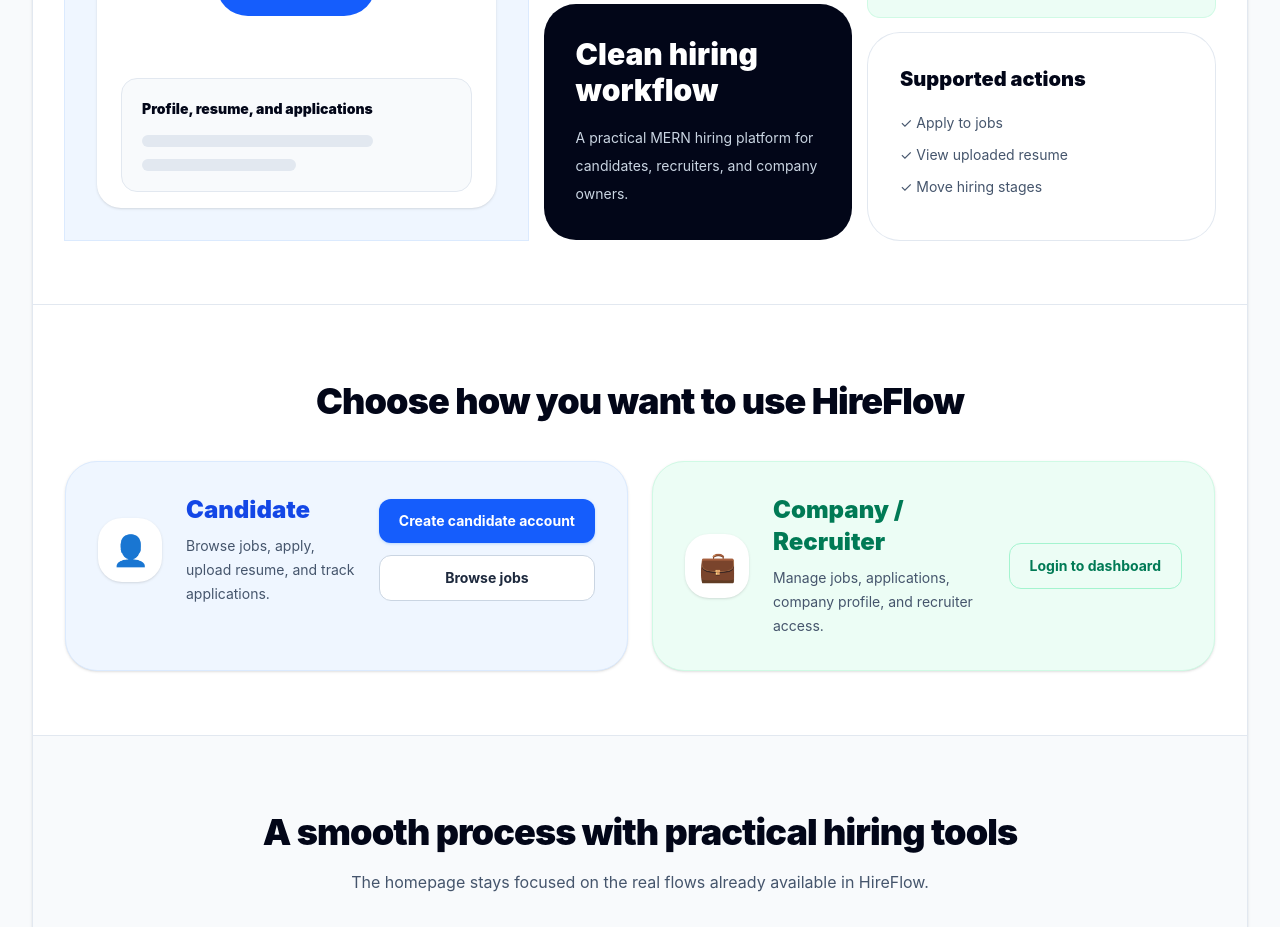
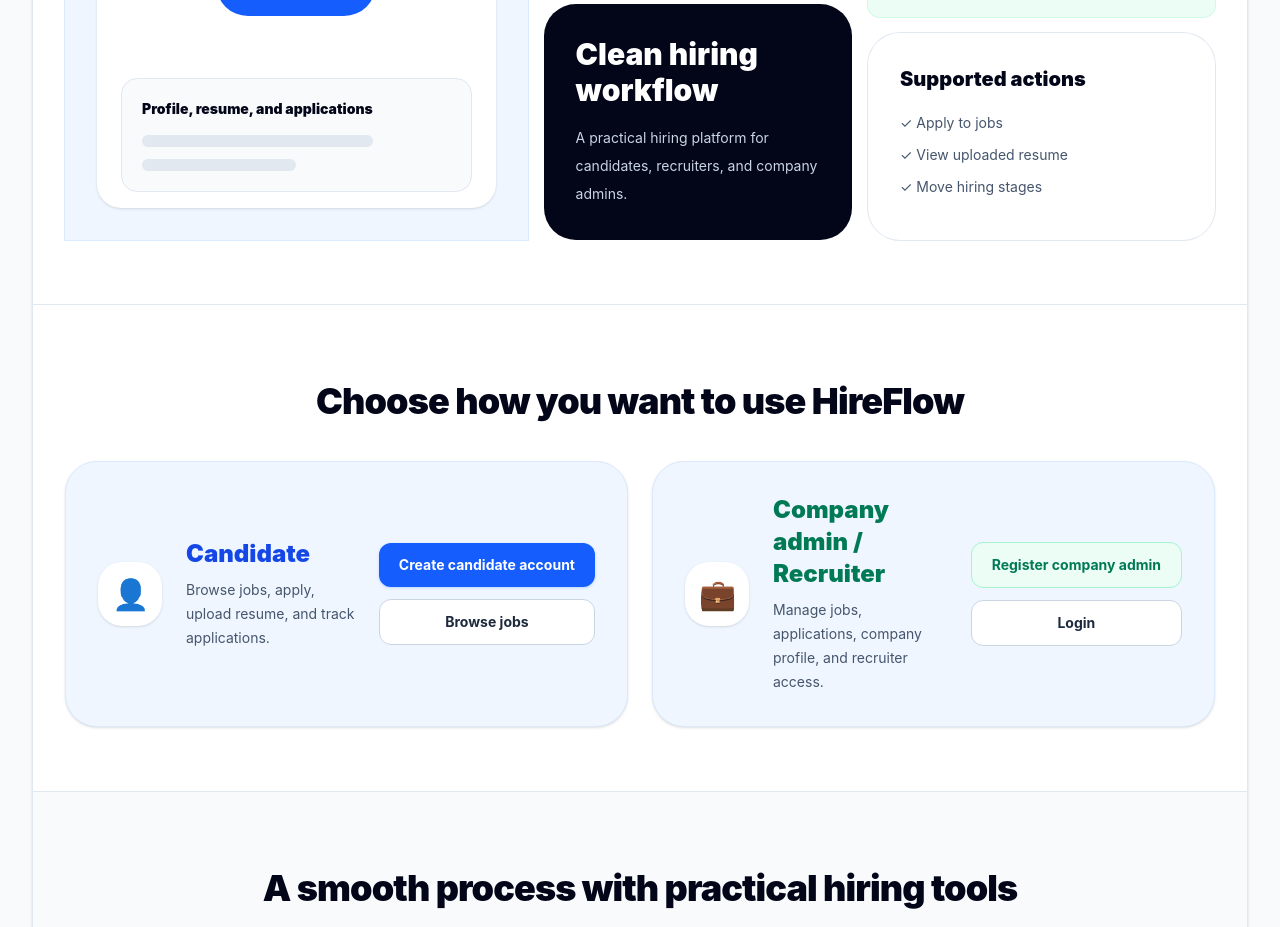
Before and after one commit to sahil-2403/Hireflow, a React (Vite) app in the folder frontend/: page / in a window 1280 px wide. Shown: the part 1080-2007 px from the top of the page. Built offline with nearby package versions, Linux system fonts and the light colour scheme; no server answers.

Commit message:
Clean up company admin UI wording

```diff
--- a/frontend/src/components/navigation/PublicNavbar.jsx
+++ b/frontend/src/components/navigation/PublicNavbar.jsx
@@ -7,6 +7,8 @@
 
 import { ROLES } from "../../features/auth/auth.constants";
 import { getDashboardPathForRole } from "../../features/auth/auth.utils";
+
+import getRoleDisplayName from "../../utils/getRoleDisplayName";
 
 const Icon = ({ name, className = "h-4 w-4" }) => {
   const icons = {
@@ -398,8 +400,8 @@
                   {getDisplayName(user)}
                 </p>
 
-                <p className="text-xs capitalize text-slate-500">
-                  {user?.role}
+                <p className="text-xs text-slate-500">
+                  {getRoleDisplayName(user?.role)}
                 </p>
               </div>
             </div>
@@ -455,8 +457,8 @@
                     {getDisplayName(user)}
                   </p>
 
-                  <p className="text-xs capitalize text-slate-500">
-                    {user?.role}
+                  <p className="text-xs text-slate-500">
+                    {getRoleDisplayName(user?.role)}
                   </p>
                 </div>
               </div>
--- a/frontend/src/pages/auth/LoginPage.jsx
+++ b/frontend/src/pages/auth/LoginPage.jsx
@@ -205,7 +205,7 @@
             </form>
 
             <p className="mt-6 text-center text-sm text-slate-600">
-              Don&apos;t have a candidate account?{" "}
+              Don&apos;t have an account?{" "}
               <Link
                 to="/register"
                 className="font-bold text-blue-600 hover:text-blue-700"
--- a/frontend/src/pages/auth/RegisterPage.jsx
+++ b/frontend/src/pages/auth/RegisterPage.jsx
@@ -52,15 +52,15 @@
   {
     role: ROLES.OWNER,
     eyebrow: "Hiring for your company?",
-    title: "Register as a company Admin",
-    heroEyebrow: "Company Admin registration",
+    title: "Register as a company admin",
+    heroEyebrow: "Company admin registration",
     heroTitle: "Create your hiring workspace for your company.",
     heroDescription:
       "Register as a company admin first. After email verification, you can create your company profile, post jobs, and invite recruiters.",
     formTitle: "Create your company admin account",
     formDescription:
       "After verifying your email, you can create your company profile and start managing hiring workflows.",
-    submitLabel: "Create company Admin account",
+    submitLabel: "Create company admin account",
     loadingLabel: "Creating admin account...",
     highlights: [
       {
@@ -264,7 +264,7 @@
                     const isSelected = selectedRole === option.role;
 
                     return (
-                      <div classname="flex">
+                      <div className="flex flex-col">
                         <span className="text-[0.7rem] ml-1 font-bold uppercase tracking-wider text-blue-600">
                           {option.eyebrow}
                         </span>
--- a/frontend/src/pages/public/HomePage.jsx
+++ b/frontend/src/pages/public/HomePage.jsx
@@ -189,8 +189,8 @@
           <h3 className="text-3xl font-black">Clean hiring workflow</h3>
 
           <p className="mt-4 text-sm leading-7 text-slate-300">
-            A practical MERN hiring platform for candidates, recruiters, and
-            company owners.
+            A practical hiring platform for candidates, recruiters, and company
+            admins.
           </p>
         </div>
       </div>
@@ -502,8 +502,8 @@
           <SectionHeading title="Choose how you want to use HireFlow" />
 
           <div className="mt-10 grid gap-6 lg:grid-cols-2">
-            <article className="rounded-4xl border border-blue-100 bg-blue-50 p-6 shadow-sm sm:p-8">
-              <div className="grid gap-6 sm:grid-cols-[auto_1fr_auto] sm:items-center">
+            <article className="flex rounded-4xl border border-blue-100 bg-blue-50 p-6 shadow-sm sm:p-8 justify-items-center">
+              <div className="grid gap-6 sm:grid-cols-[auto_1fr_auto] sm:items-center sm:justify-items-center">
                 <div className="grid h-16 w-16 place-items-center rounded-3xl bg-white text-3xl text-blue-700 shadow-sm">
                   👤
                 </div>
@@ -529,15 +529,15 @@
               </div>
             </article>
 
-            <article className="rounded-4xl border border-emerald-100 bg-emerald-50 p-6 shadow-sm sm:p-8">
-              <div className="grid gap-6 sm:grid-cols-[auto_1fr_auto] sm:items-center">
+            <article className="flex rounded-4xl border border-blue-100 bg-blue-50 p-6 shadow-sm sm:p-8 justify-items-center">
+              <div className="grid gap-6 sm:grid-cols-[auto_1fr_auto] sm:items-center sm:self-center">
                 <div className="grid h-16 w-16 place-items-center rounded-3xl bg-white text-3xl text-emerald-700 shadow-sm">
                   💼
                 </div>
 
                 <div>
                   <h3 className="text-2xl font-black text-emerald-700">
-                    Company / Recruiter
+                    Company admin / Recruiter
                   </h3>
 
                   <p className="mt-2 text-sm leading-6 text-slate-600">
@@ -546,9 +546,15 @@
                   </p>
                 </div>
 
-                <HomeButton to="/login" variant="green">
-                  Login to dashboard
-                </HomeButton>
+                <div className="flex flex-col gap-3">
+                  <HomeButton to="/register" variant="green">
+                    Register company admin
+                  </HomeButton>
+
+                  <HomeButton to="/login" variant="secondary">
+                    Login
+                  </HomeButton>
+                </div>
               </div>
             </article>
           </div>
--- a/frontend/src/pages/public/JobDetailsPage.jsx
+++ b/frontend/src/pages/public/JobDetailsPage.jsx
@@ -1,6 +1,6 @@
 import { useEffect, useState } from "react";
 
-import { Link, useParams } from "react-router-dom";
+import { Link, NavLink, useParams } from "react-router-dom";
 
 import { getPublicJobById } from "../../api/job.api";
 import { applyToJob } from "../../api/application.api";
@@ -185,14 +185,14 @@
 
   return (
     <main className="bg-slate-50">
-      <section className="overflow-hidden rounded-3xl border border-blue-100 bg-linear-to-br from-blue-50 via-white to-slate-50">
-        <div className="mx-auto max-w-8xl px-4 py-8 sm:px-4">
-          <Button as={Link} to="/jobs" variant="secondary" size="sm">
-            ← Back to jobs
-          </Button>
+      <NavLink to="/jobs" className="text-blue-700 text-sm font-bold ml-2">
+        ← Back to jobs
+      </NavLink>
 
-          <div className="mt-8 flex flex-col gap-6 lg:flex-row lg:items-end lg:justify-between">
-            <div className="flex gap-4">
+      <section className="overflow-hidden rounded-3xl border mt-3 border-blue-100 bg-linear-to-br from-blue-50 via-white to-slate-50">
+        <div className="mx-auto max-w-8xl px-6 py-2">
+          <div className="mt-4 flex flex-col gap-6 lg:flex-row lg:items-center lg:justify-between">
+            <div className="flex gap-6">
               <div className="grid h-16 w-16 shrink-0 place-items-center rounded-2xl bg-blue-600 text-2xl font-black text-white shadow-sm shadow-blue-200">
                 {getCompanyInitial(job)}
               </div>
@@ -202,7 +202,7 @@
                   {job.companyId?.name || "Company unavailable"}
                 </p>
 
-                <h1 className="mt-2 max-w-3xl text-3xl font-black tracking-tight text-slate-950 sm:text-5xl">
+                <h1 className="mt-2 max-w-3xl text-2xl font-black tracking-tight text-slate-950 sm:text-4xl">
                   {job.title}
                 </h1>
 
--- /dev/null
+++ b/frontend/src/utils/getRoleDisplayName.js
@@ -0,0 +1,13 @@
+import { ROLES } from "../features/auth/auth.constants";
+
+const roleDisplayNames = {
+  [ROLES.CANDIDATE]: "Candidate",
+  [ROLES.RECRUITER]: "Recruiter",
+  [ROLES.OWNER]: "Company admin",
+};
+
+const getRoleDisplayName = (role) => {
+  return roleDisplayNames[role] || "User";
+};
+
+export default getRoleDisplayName;
```
Also changed, not shown: 1 other file (tests, documents, lock files or other folders).
